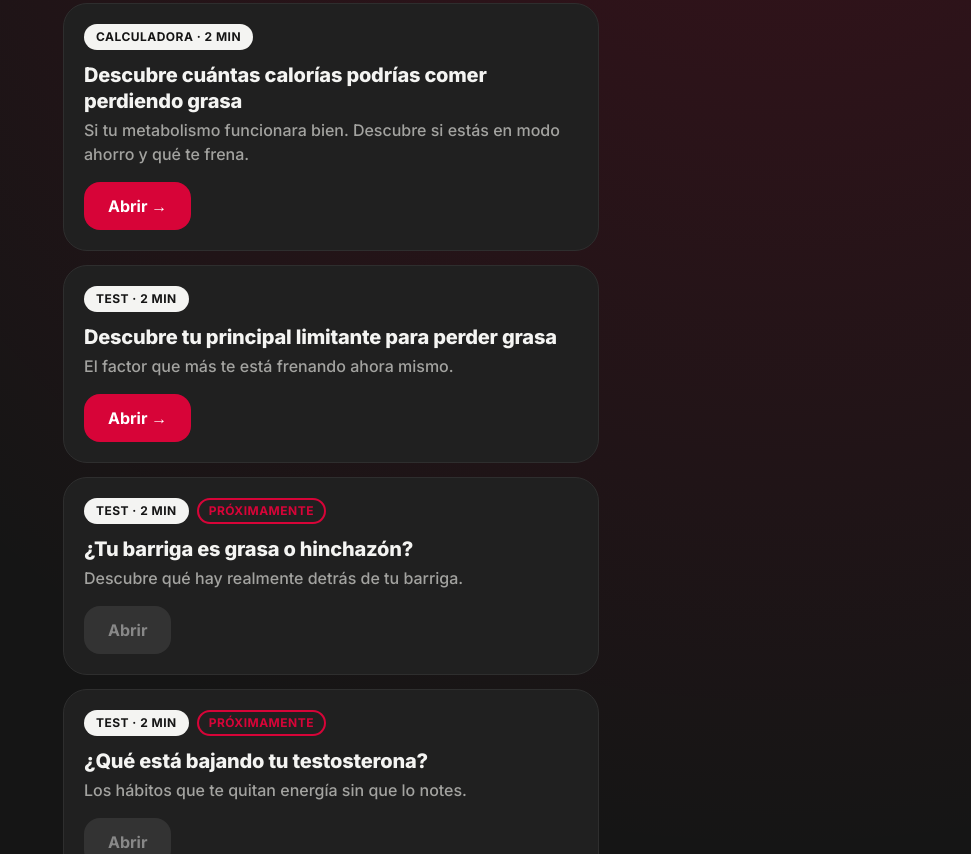
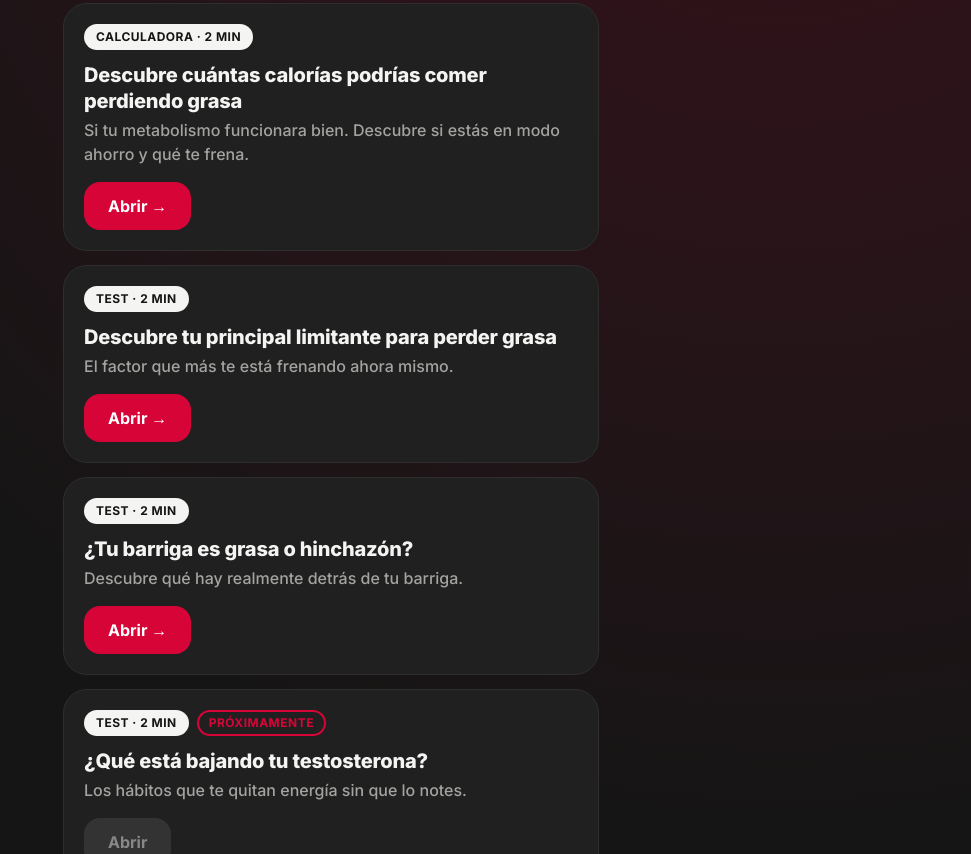
Before and after one commit to joangarciacoaching/recursos, a plain HTML site: page index.html in a window 1280 px wide. Shown: the part 317-1171 px from the top of the page, without its empty margins (309-1280 px from the left). Drawn offline with Linux system fonts and the light colour scheme.

Commit message:
Update index.html

```diff
--- a/index.html
+++ b/index.html
@@ -55,7 +55,7 @@
 var RECURSOS = [
   {t:"Descubre cuántas calorías podrías comer perdiendo grasa", d:"Si tu metabolismo funcionara bien. Descubre si estás en modo ahorro y qué te frena.", tipo:"Calculadora", dur:"2 min", href:"calculadora-metabolismo/", ready:true},
   {t:"Descubre tu principal limitante para perder grasa", d:"El factor que más te está frenando ahora mismo.", tipo:"Test", dur:"2 min", href:"https://thyroid-habit-compass.lovable.app/", ready:true},
-  {t:"¿Tu barriga es grasa o hinchazón?", d:"Descubre qué hay realmente detrás de tu barriga.", tipo:"Test", dur:"2 min", href:"barriga/", ready:false},
+  {t:"¿Tu barriga es grasa o hinchazón?", d:"Descubre qué hay realmente detrás de tu barriga.", tipo:"Test", dur:"2 min", href:"barriga/", ready:true},
   {t:"¿Qué está bajando tu testosterona?", d:"Los hábitos que te quitan energía sin que lo notes.", tipo:"Test", dur:"2 min", href:"testosterona/", ready:false},
   {t:"¿Cuántos días deberías entrenar?", d:"Lo que de verdad encaja con tu semana.", tipo:"Test", dur:"1 min", href:"entreno/", ready:false},
   {t:"Revisa tu despensa en 2 minutos", d:"Qué tener a mano y qué te está saboteando.", tipo:"Checklist", dur:"2 min", href:"despensa/", ready:false},
```
